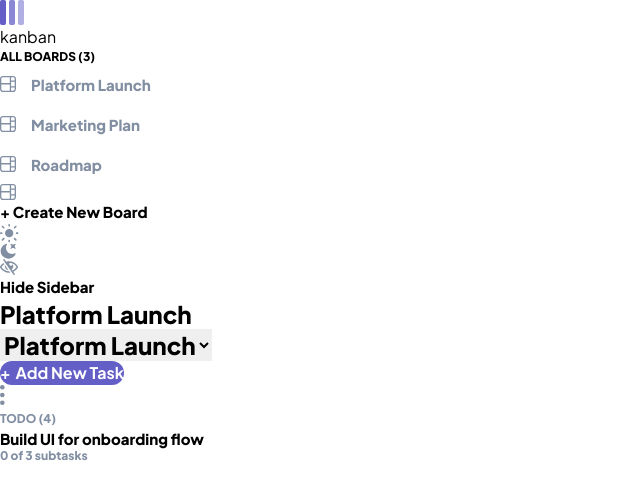
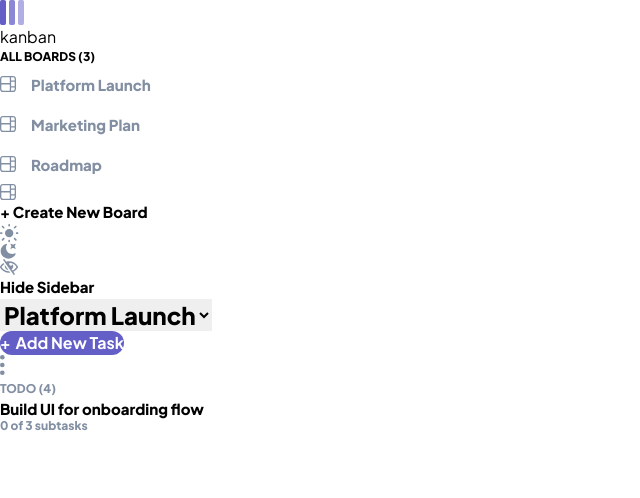
Before and after one commit to Kojoel/kanban-w-react, a React (Vite) app: page / in a window 1280 px wide. Shown: the top 498 px of the page, without its empty margins (0-640 px from the left). Built offline with nearby package versions, Linux system fonts and the light colour scheme.

Commit message:
feat: make header name dynamic

```diff
--- a/src/components/constant/Header.tsx
+++ b/src/components/constant/Header.tsx
@@ -1,9 +1,12 @@
+import { useBoardStore } from '../../store/state';
 import '../../styles/abstracts/_interactiveElements.scss';
 
 const Header = () => {
+  const activeBoard = useBoardStore((state) => state.activeBoard);
+
   return (
     <div className="flex items-center justify-between pl-[32px] pr-[32px] h-[96px] border-b border-b-[var(--grey-02)]">
-      <p className="hidden md:block heading-xl ">Platform Launch</p>
+      <p className="hidden md:block heading-xl">{activeBoard}</p>
       <select className="block md:hidden heading-xl" name="boards" id="boards">
         <option value="platform launch ">Platform Launch</option>
       </select>
```
